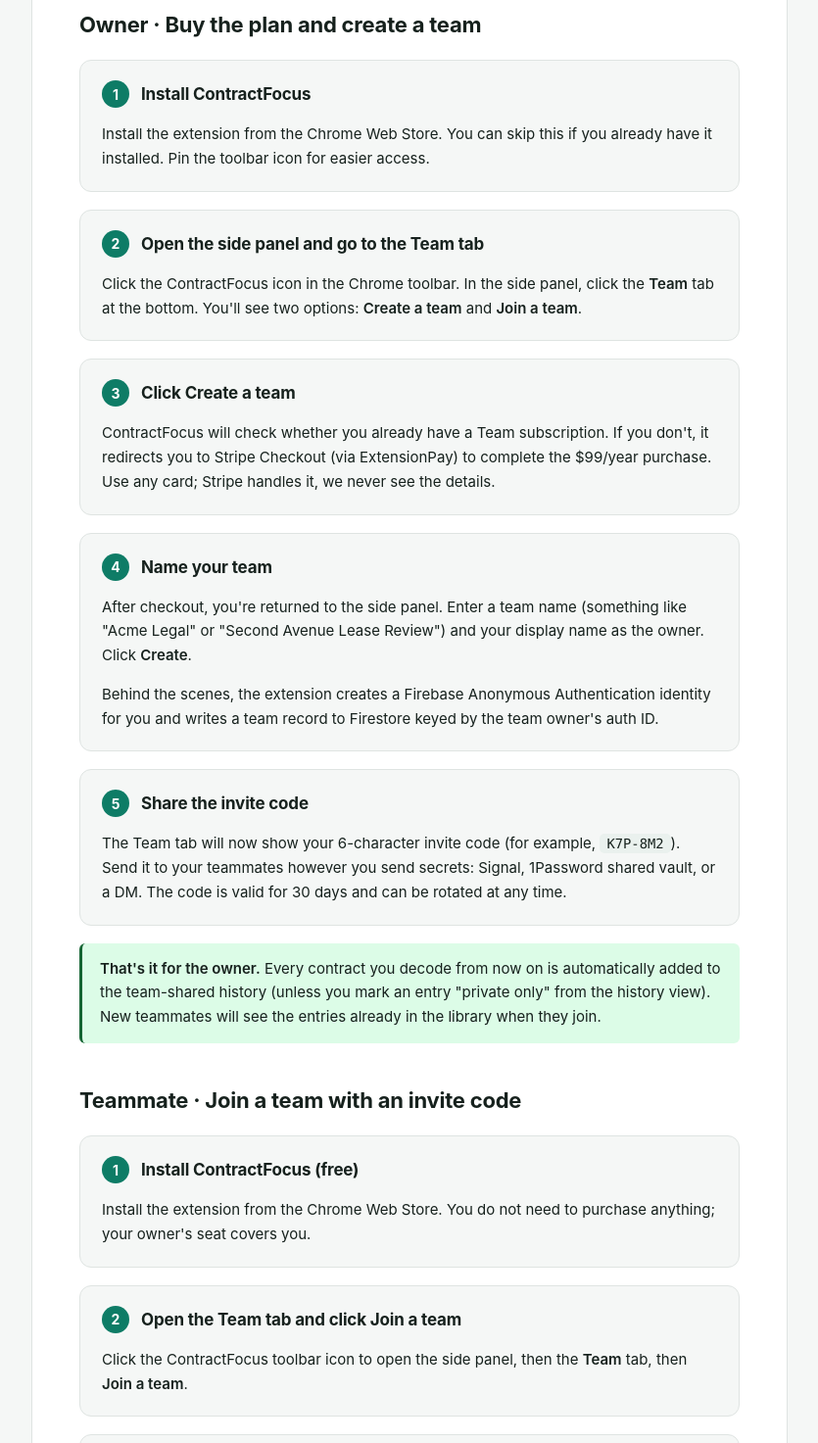
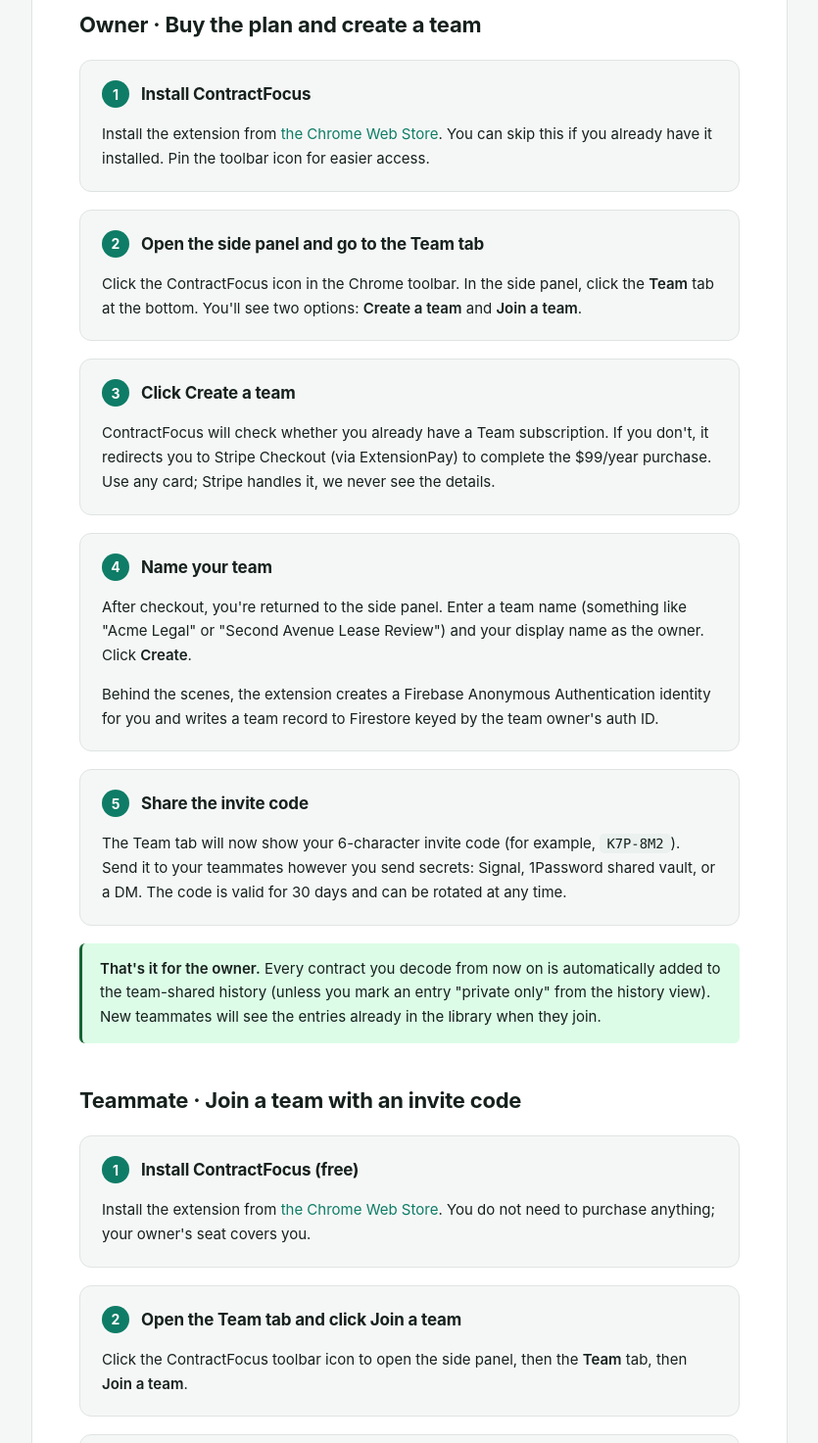
Before and after one commit to LoopheadLabs/contractfocus-site, a website: page team.html in a window 1280 px wide. Shown: the part 1480-2953 px from the top of the page at 98% size, without its empty margins (222-1057 px from the left). Drawn offline with Linux system fonts and the light colour scheme; files whose address does not match are found by name.

Commit message:
Wire CWS listing URL into Add to Chrome and Team install steps

```diff
--- a/team.html
+++ b/team.html
@@ -358,7 +358,7 @@
         <div class="step-num">1</div>
         <div class="step-title">Install ContractFocus</div>
       </div>
-      <p>Install the extension from the Chrome Web Store. You can skip this if you already have it installed. Pin the toolbar icon for easier access.</p>
+      <p>Install the extension from <a href="https://chromewebstore.google.com/detail/cbdeoocndlhbjlbekiaffhmigfdjcici" target="_blank" rel="noopener">the Chrome Web Store</a>. You can skip this if you already have it installed. Pin the toolbar icon for easier access.</p>
     </div>
 
     <div class="step">
@@ -405,7 +405,7 @@
         <div class="step-num">1</div>
         <div class="step-title">Install ContractFocus (free)</div>
       </div>
-      <p>Install the extension from the Chrome Web Store. You do not need to purchase anything; your owner's seat covers you.</p>
+      <p>Install the extension from <a href="https://chromewebstore.google.com/detail/cbdeoocndlhbjlbekiaffhmigfdjcici" target="_blank" rel="noopener">the Chrome Web Store</a>. You do not need to purchase anything; your owner's seat covers you.</p>
     </div>
 
     <div class="step">
```
Also changed, not shown: index.html (+1 -1 lines).
